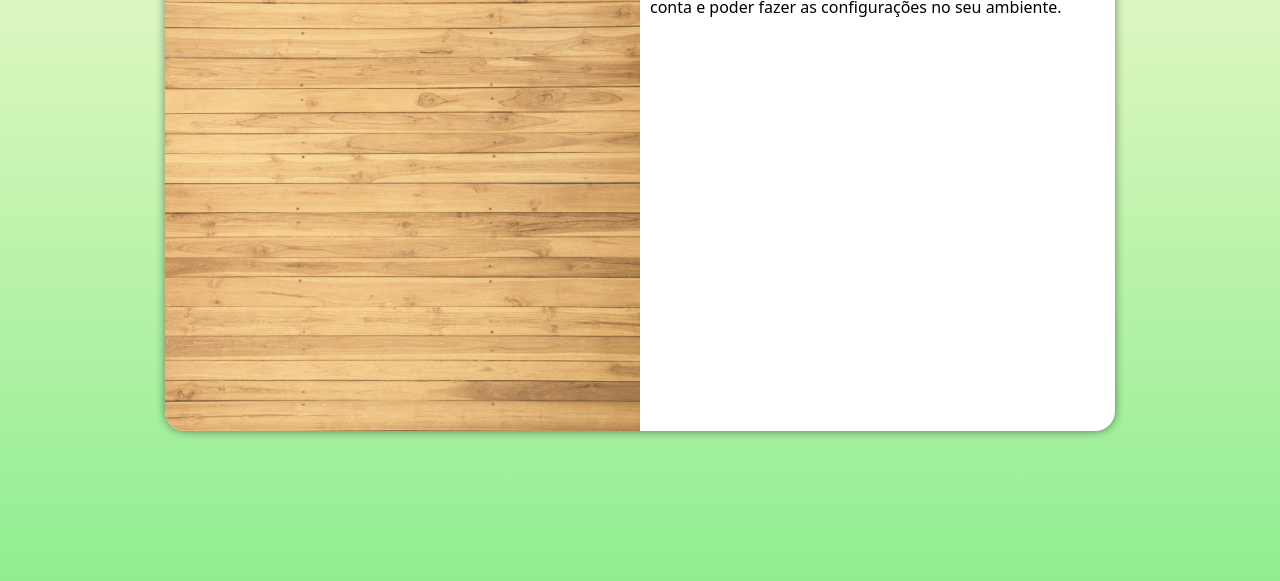
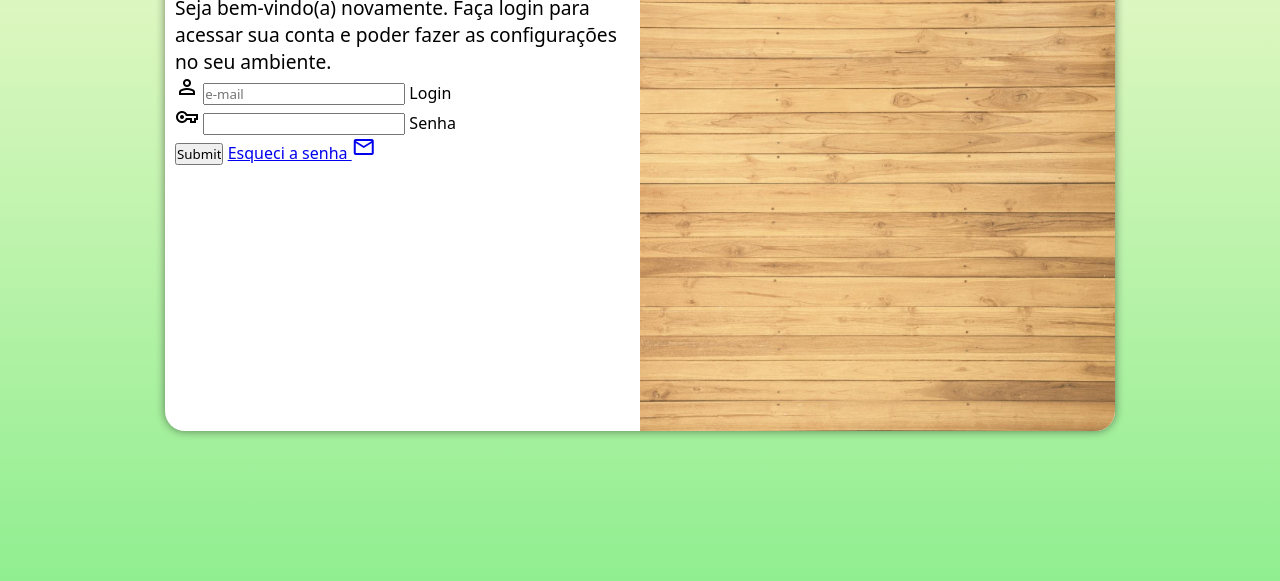
Before and after one commit to tiagoliveira7/projeto-login, a plain HTML site: page index.html in a window 1280 px wide. Shown: the part 219-800 px from the top of the page. Drawn offline with nearby package versions, Linux system fonts and the light colour scheme.

Commit message:
up formulario

```diff
--- a/estilos/media-query.css
+++ b/estilos/media-query.css
@@ -31,13 +31,21 @@
     }
 
     section#login > div#imagem{
-        float: left;
+        float: right;
         width: 50%;
         height: 100%;
     }
 
     section#login > div#formulario{
-        float: right;
+        float: left;
         width: 50%;
     }
+
+    div#formulario > h1 {
+        font-size: 2em;
+    }
+
+    div#formulario > p {
+        font-size: 1.2em;
+    }
 }
--- a/estilos/style.css
+++ b/estilos/style.css
@@ -30,7 +30,7 @@ section#login {
     /*tudo que estiver fora da borda, ira ficar escondido*/
     overflow: hidden;
     background-color: white;
-    width: 250px;
+    width: 260px;
     height: 500px;
     border-radius: 20px;
     box-shadow: 0px 0px 10px rgba(0, 0, 0, 0.486);
@@ -52,3 +52,12 @@ section#login > div#formulario {
     display: block;
     padding: 10px;
 }
+
+div#formulario > h1 {
+    text-align: center;
+    margin-bottom: 10px;
+}
+
+div#formulario > p {
+    font-size: 0.8em;
+}
--- a/index.html
+++ b/index.html
@@ -4,6 +4,7 @@
     <meta charset="UTF-8">
     <meta name="viewport" content="width=device-width, initial-scale=1.0">
     <title>Login</title>
+    <link href="https://fonts.googleapis.com/css2?family=Material+Symbols+Outlined" rel="stylesheet" />
     <link rel="stylesheet" href="estilos/style.css">
     <link rel="stylesheet" href="estilos/media-query.css">
 </head>
@@ -16,7 +17,23 @@
             <div id="formulario">
                 <h1>Login</h1>
                 <p>Seja bem-vindo(a) novamente. Faça login para acessar sua conta e poder fazer as configurações no seu ambiente.</p>
-                <form action="login.php" method="post"></form>
+                <form action="login.php" method="post" autocomplete="on">
+                    <div id="campo">
+                        <span class="material-symbols-outlined">person</span>
+                        <input type="email" name="login" id="ilogin" placeholder="e-mail" required autocomplete="email" maxlength="30">
+                        <label for="ilogin">Login</label>
+                    </div>
+                    <div id="campo">
+                        <span class="material-symbols-outlined">vpn_key</span>
+                        <input type="password" name="senha" id="isenha" required autocomplete="current-password" minlength="8" maxlength="20">
+                        <label for="isenha">Senha</label>
+                    </div>
+                    <input type="submit">
+                    <a href="esqueci.html">
+                        Esqueci a senha
+                        <span class="material-symbols-outlined">mail</span>
+                    </a>
+                </form>
             </div>
         </section>
     </main>
```
